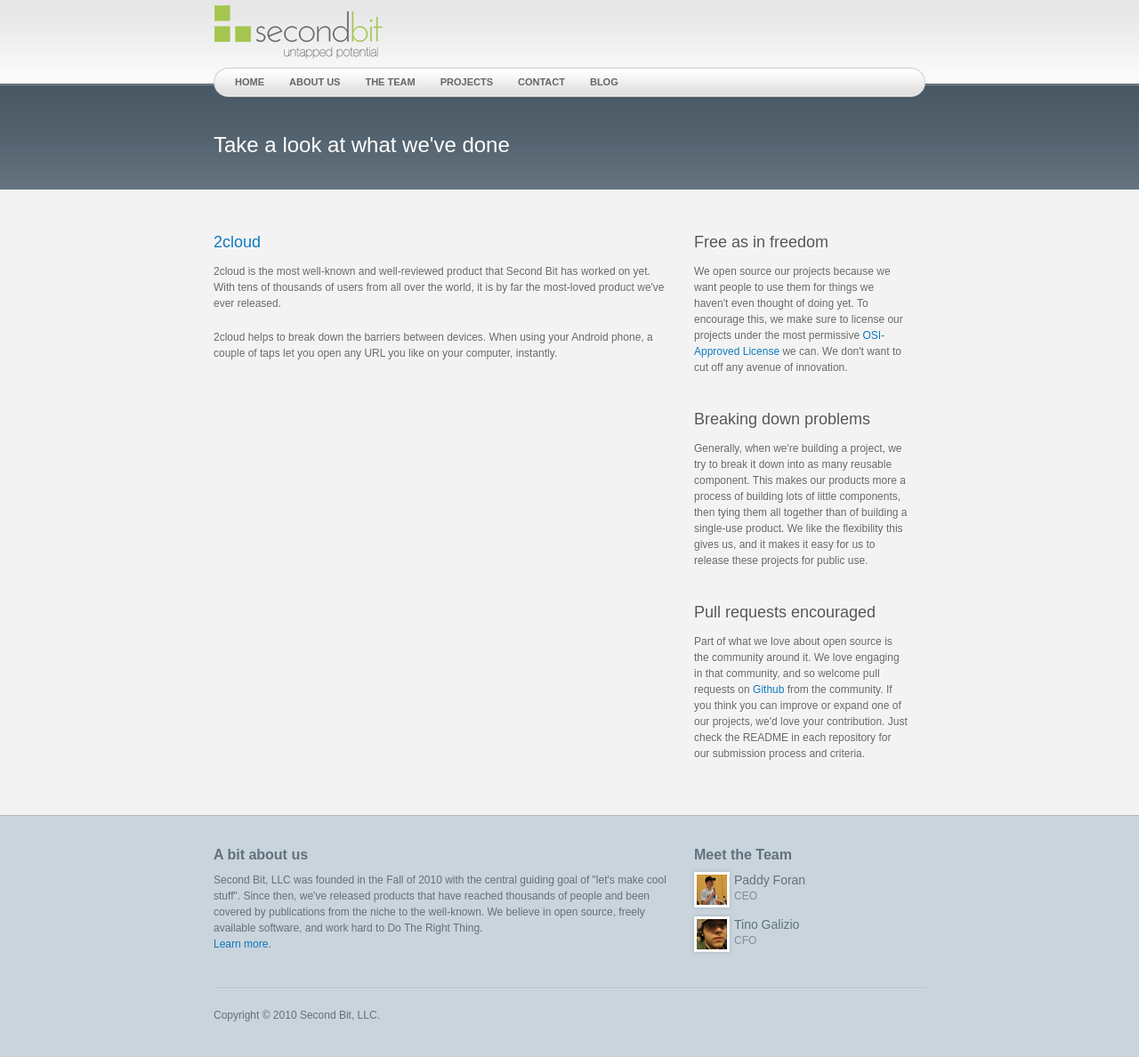
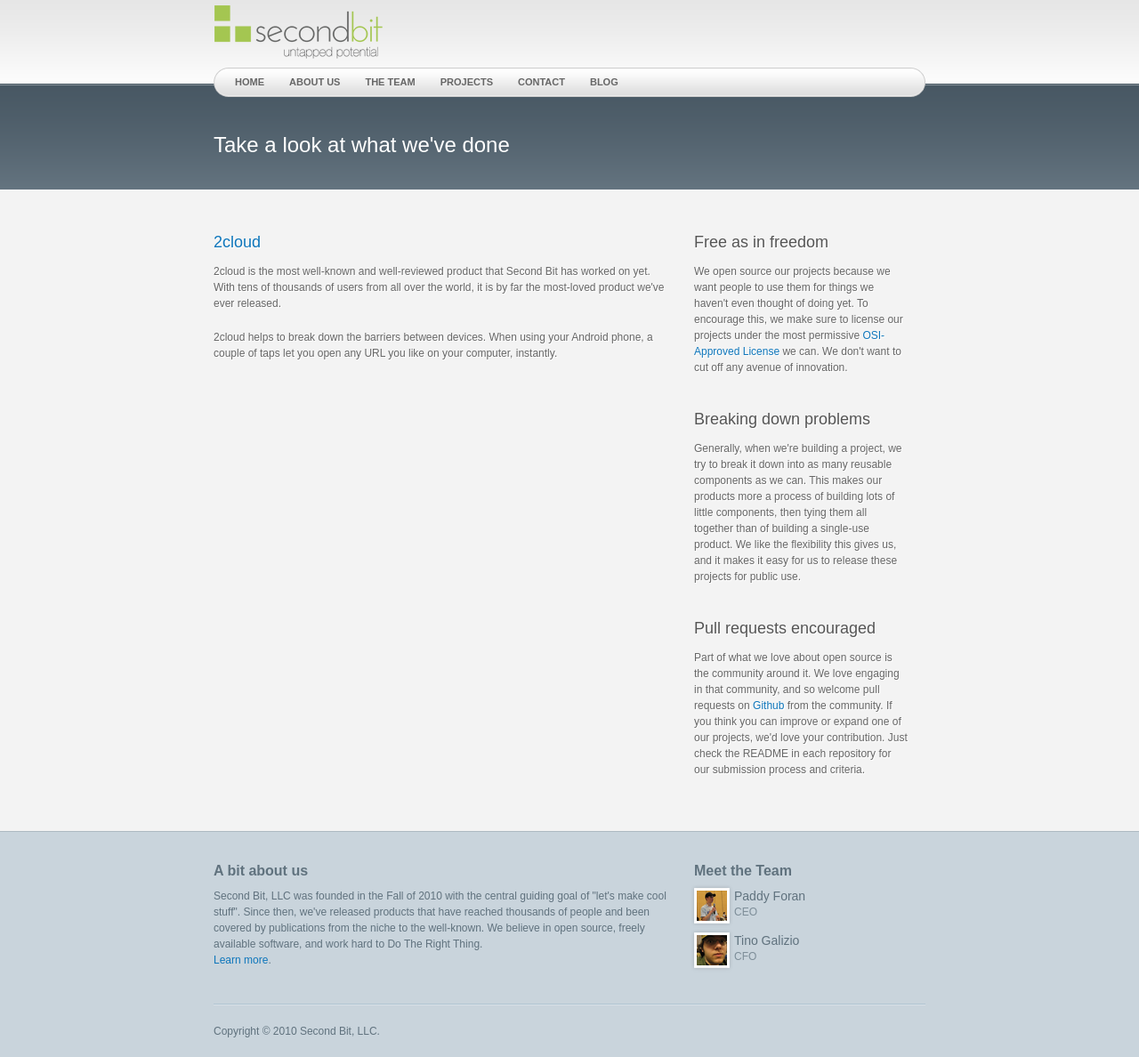
Before and after one commit to secondbit/secondbit.github.com, a Jekyll site: the page built from projects/index.html, in a window 1280 px wide. Shown: the whole page at 89% size. Built offline with Jekyll 4.4.1, drawn with Linux system fonts in a browser that asks for light colours.

```diff
--- a/_includes/footer.html
+++ b/_includes/footer.html
@@ -10,12 +10,12 @@
 				<div class="onethird">
 					<h4>Meet the Team</h4>
 
-					{% for person in site.categories.team reversed %}<p class="team-footer">
+					{% for person in site.categories.team reversed %}{% if person.include_in_footer %}<p class="team-footer">
   					<img src="/images/team/thumbs/{{ person.slug }}.jpg" alt="{{ person.name.given }} {{ person.name.family }}" />
 	  				<a style="color: #60727E;" href="/team/{{ person.slug }}" title="{{ person.name.given }} {{ person.name.family }}'s Profile">{{ person.name.given }} {{ person.name.family }}</a>
 		  			<span>{{ person.position }}</span>
 					</p>
-					{% endfor %}
+					{% endif %}{% endfor %}
 				</div> <!-- .onethird -->
 				<div id="copyright">
 					<p>Copyright &copy; 2010 Second Bit, LLC.</p>
--- a/projects/index.html
+++ b/projects/index.html
@@ -6,7 +6,7 @@ sidebar: "<h2>Free as in freedom</h2>
 <p>We open source our projects because we want people to use them for things we haven't even thought of doing yet. To encourage this, we make sure to license our projects under the most permissive <a href=\"http://www.opensource.org/licenses/\" title=\"OSI-Approved Licenses\">OSI-Approved License</a> we can. We don't want to cut off any avenue of innovation.</p>
 
 <h2>Breaking down problems</h2>
-<p>Generally, when we're building a project, we try to break it down into as many reusable component. This makes our products more a process of building lots of little components, then tying them all together than of building a single-use product. We like the flexibility this gives us, and it makes it easy for us to release these projects for public use.</p>
+<p>Generally, when we're building a project, we try to break it down into as many reusable components as we can. This makes our products more a process of building lots of little components, then tying them all together than of building a single-use product. We like the flexibility this gives us, and it makes it easy for us to release these projects for public use.</p>
 
 <h2>Pull requests encouraged</h2>
 <p>Part of what we love about open source is the community around it. We love engaging in that community, and so welcome pull requests on <a href=\"https://github.com/secondbit\" title=\"Second Bit on Github\">Github</a> from the community. If you think you can improve or expand one of our projects, we'd love your contribution. Just check the README in each repository for our submission process and criteria.</p>"
```
Also changed, not shown: _posts/2010-12-02-team-paddy.md (+1 -0 lines), _posts/2010-12-02-team-tino.md (+1 -0 lines), _posts/2012-09-26-prettymaker-in-chief.md (added, +28 -0 lines), _posts/2012-09-26-team-dylan.md (added, +29 -0 lines), images/team/index/dylan.png (added), images/team/sidebar/dylan.jpg (added).
